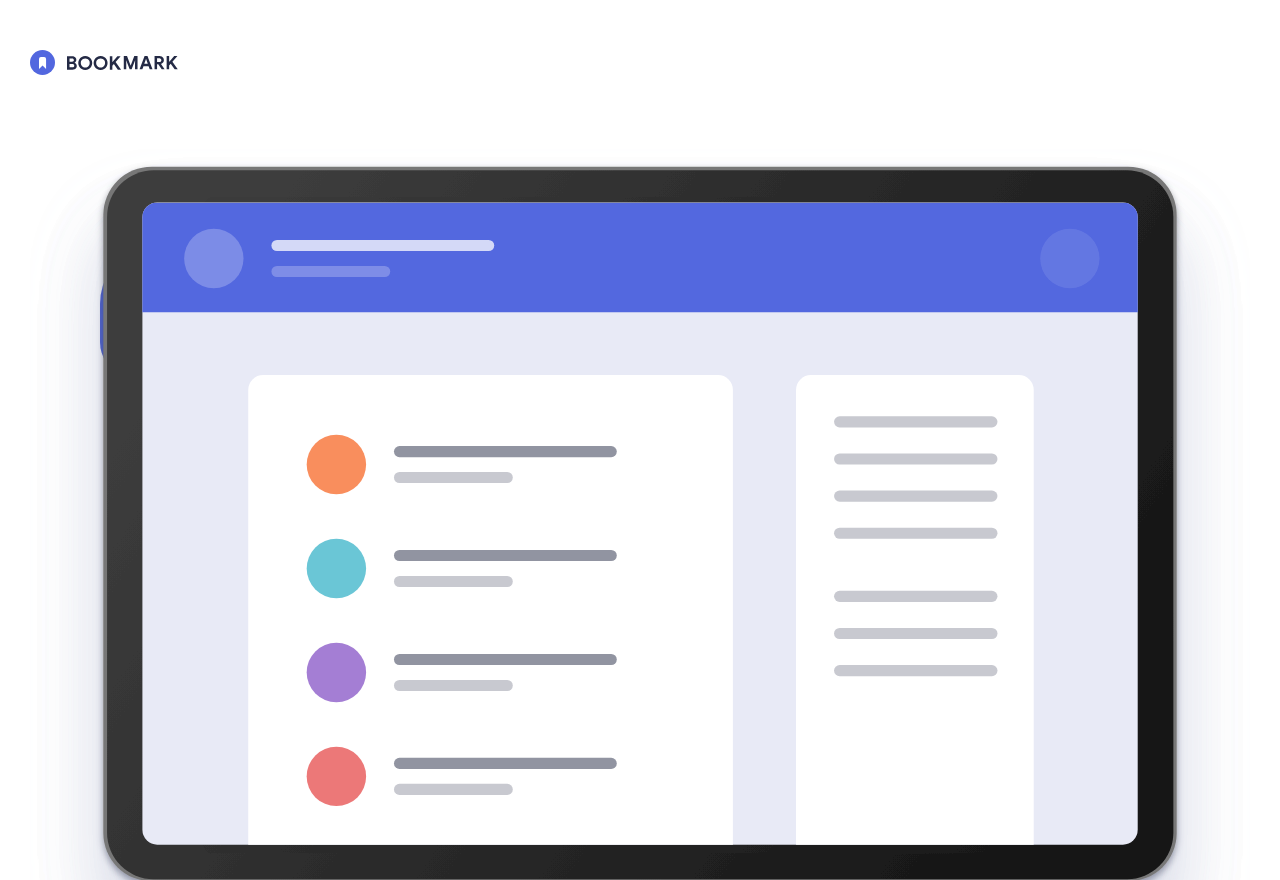
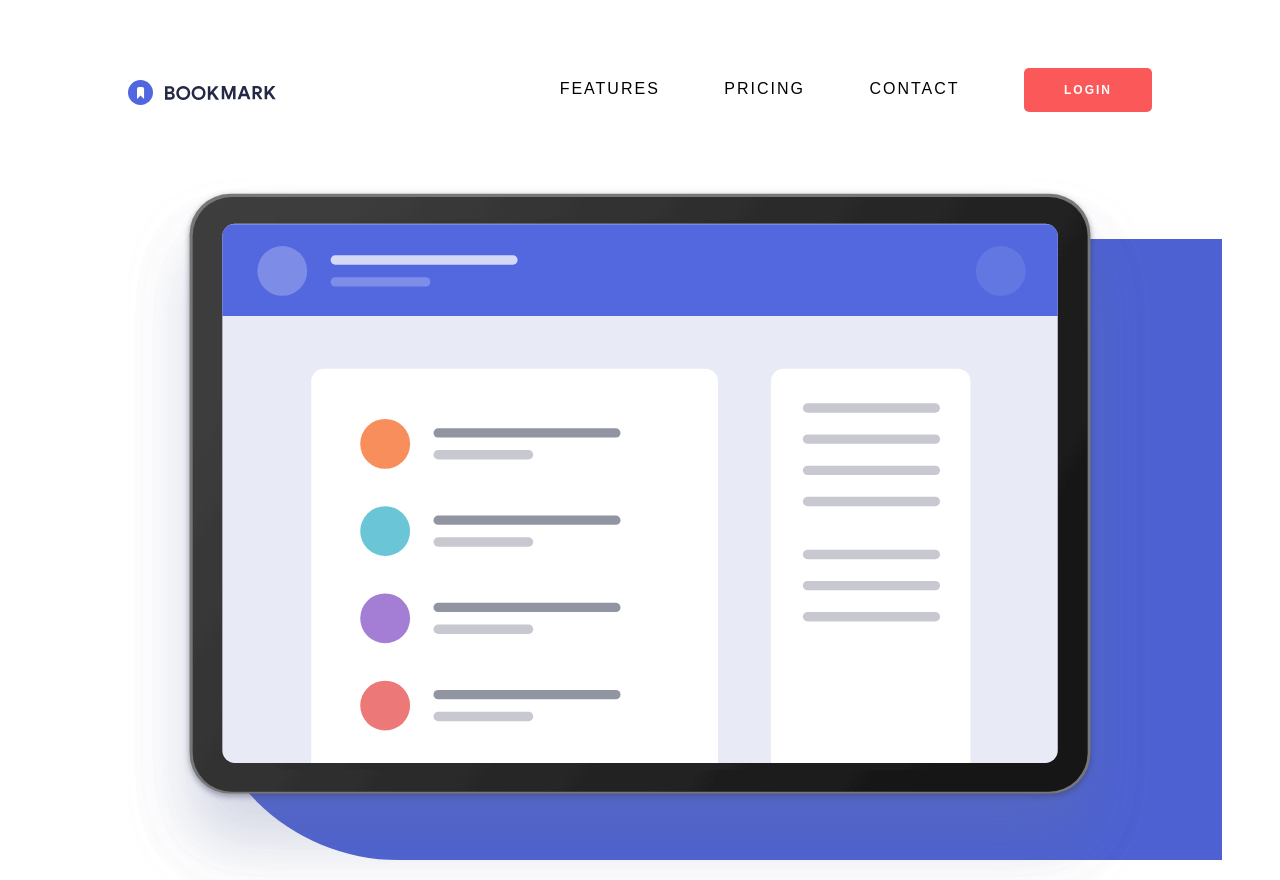
Before and after one commit to davidobodo/FEM-bookmark-landing-page, a website: page index.html in a window 1280 px wide. Shown: the top 880 px of the page. Drawn offline with Linux system fonts and the light colour scheme.

Commit message:
desktop navbar styles complete

```diff
--- a/index.html
+++ b/index.html
@@ -16,6 +16,12 @@
                 <img src="./assets/imgs/logo-bookmark.svg" alt="">
             </div>
             <div class="hamburger"></div>
+            <div class="nav__links">
+                <a href="">Features</a>
+                <a href="">Pricing</a>
+                <a href="">Contact</a>
+                <a href="" class="btn-red">Login</a>
+            </div>
         </nav>
 
         <header class="header">
@@ -120,7 +126,7 @@
             <h3>Stay up-to-date with what we are doing</h3>
             <form>
                 <input type="text" placeholder="Enter your email address" />
-                <button>Contact Us</button>
+                <button class="btn-red">Contact Us</button>
             </form>
         </section>
 
--- a/styles/scss/components/_buttons.scss
+++ b/styles/scss/components/_buttons.scss
@@ -16,3 +16,13 @@
     background-color: #ffffff;
     box-shadow: 1px 1px 5px 0px rgba(0,0,0,0.2);
 }
+
+.btn-red{
+    font-size: 12px;
+    font-weight: 600;
+    padding: 15px;
+    border-radius: 5px;
+    border: none;
+    background-color: #fb5859;
+    color: #ffffff !important;
+}
--- a/styles/scss/layouts/_body.scss
+++ b/styles/scss/layouts/_body.scss
@@ -31,7 +31,7 @@
                 content: '';
                 width: 130px;
                 height: 5px;
-                background-color: red;
+                background-color: #fc5859;
                 position: absolute;
                 left: 50%;
                 transform: translateX(-50%);
@@ -54,14 +54,14 @@
 
         &:after{
             content: '';
-            width: 300px;
-            height: 190px;
+            width: 100%;
+            height: 85%;
             background-color: #4d61d2;
             position: absolute;
-            left: 70px;
+            right: 70px;
             top: 60px;
-            border-top-right-radius: 50%;
-            border-bottom-right-radius: 30%;
+            border-top-right-radius: 200px;
+            border-bottom-right-radius: 200px;
             z-index: -1;
         }
 
@@ -197,15 +197,5 @@
         ::placeholder{
             opacity: 0.4;
         }
-
-        button{
-            font-size: 12px;
-            font-weight: 600;
-            padding: 15px;
-            border-radius: 5px;
-            border: none;
-            background-color: #fb5859;
-            color: #ffffff;
-        }
     }
 }
--- a/styles/scss/layouts/_header.scss
+++ b/styles/scss/layouts/_header.scss
@@ -10,14 +10,14 @@
 
         &:after{
             content: '';
-            width: 300px;
-            height: 190px;
+            width: 100%;
+            height: 85%;
             background-color: #4d61d2;
             position: absolute;
             left: 70px;
             top: 60px;
-            border-top-left-radius: 50%;
-            border-bottom-left-radius: 30%;
+            border-top-left-radius: 200px;
+            border-bottom-left-radius: 200px;
             z-index: -1;
         }
 
@@ -39,4 +39,9 @@
         display: flex;
         justify-content: space-around;
     }
+
+    @media(min-width: 765px){
+        padding-left: $pad-left-desktop;
+        padding-right: $pad-right-desktop;
+    }
 }
--- a/styles/scss/layouts/_navbar.scss
+++ b/styles/scss/layouts/_navbar.scss
@@ -2,8 +2,34 @@
     padding-left: $pad-left;
     padding-right: $pad-right;
     margin-bottom: 70px;
+    display: flex;
+    justify-content: space-between;
 
     h3{
         text-transform: uppercase;
     }
+
+    &__links{
+
+        a{
+            text-decoration: none;
+            text-transform: uppercase;
+            color: #000000;
+            margin-right: 60px;
+            letter-spacing: 2px;
+
+            &:last-child{
+                margin-right: 0;
+                padding-left: 40px;
+                padding-right: 40px;
+            }
+        }
+    }
+
+
+
+    @media(min-width: 765px){
+        padding-left: $pad-left-desktop;
+        padding-right: $pad-right-desktop;
+    }
 }
--- a/styles/scss/main.scss
+++ b/styles/scss/main.scss
@@ -15,4 +15,9 @@
 
 .wrapper{
     padding-top: $pad-top;
+    overflow-x: hidden;
+
+    @media(min-width: 765px){
+        padding-top: $pad-top-desktop;
+    }
 }
--- a/styles/scss/utils/_variables.scss
+++ b/styles/scss/utils/_variables.scss
@@ -4,4 +4,8 @@ $purple-background:#5365e1;
 $pad-left: 30px;
 $pad-right: 30px;
 
+$pad-left-desktop: 10vw;
+$pad-right-desktop: 10vw;
+
 $pad-top: 50px;
+$pad-top-desktop: 80px;
```
Also changed, not shown: styles/css/style.css, 1 other file.
